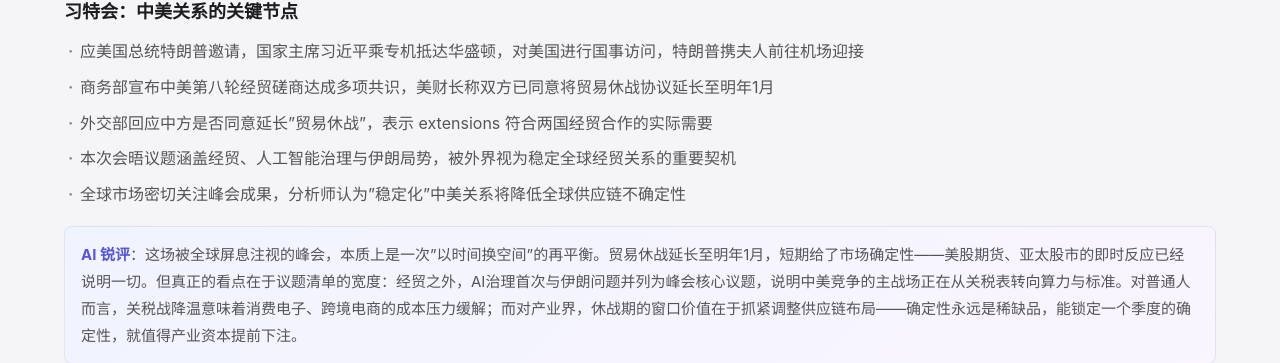
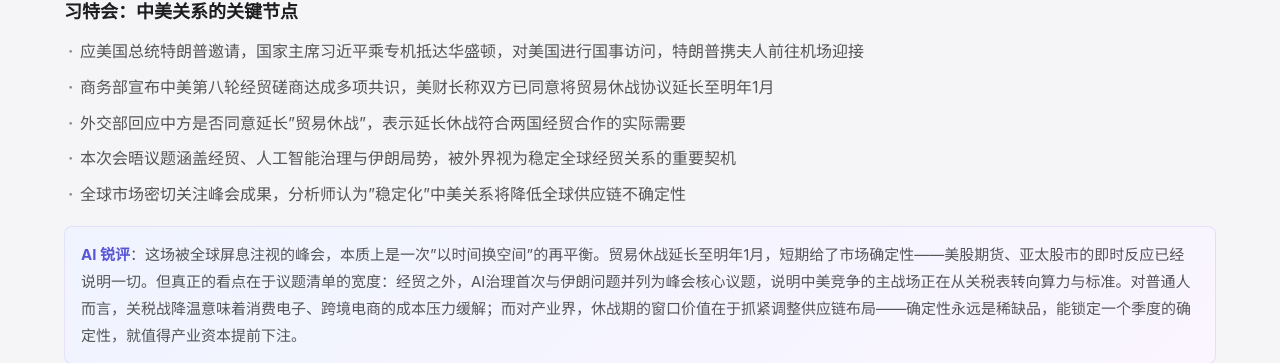
Before and after one commit to xiaxianlin/news, a Jekyll site: the page built from _posts/2026-09-24-日报.md, in a window 1280 px wide and 900 px high. Shown: the part 207-570 px from the top of the window. Built offline with Jekyll 4.4.1, drawn with Linux system fonts in a browser that asks for light colours.

Commit message:
日报 2026-09-24 修正笔误

```diff
--- a/_posts/2026-09-24-日报.md
+++ b/_posts/2026-09-24-日报.md
@@ -10,7 +10,7 @@ date: 2026-09-24 20:00:00 +0800
 
 - 应美国总统特朗普邀请，国家主席习近平乘专机抵达华盛顿，对美国进行国事访问，特朗普携夫人前往机场迎接
 - 商务部宣布中美第八轮经贸磋商达成多项共识，美财长称双方已同意将贸易休战协议延长至明年1月
-- 外交部回应中方是否同意延长"贸易休战"，表示 extensions 符合两国经贸合作的实际需要
+- 外交部回应中方是否同意延长"贸易休战"，表示延长休战符合两国经贸合作的实际需要
 - 本次会晤议题涵盖经贸、人工智能治理与伊朗局势，被外界视为稳定全球经贸关系的重要契机
 - 全球市场密切关注峰会成果，分析师认为"稳定化"中美关系将降低全球供应链不确定性
 
```
